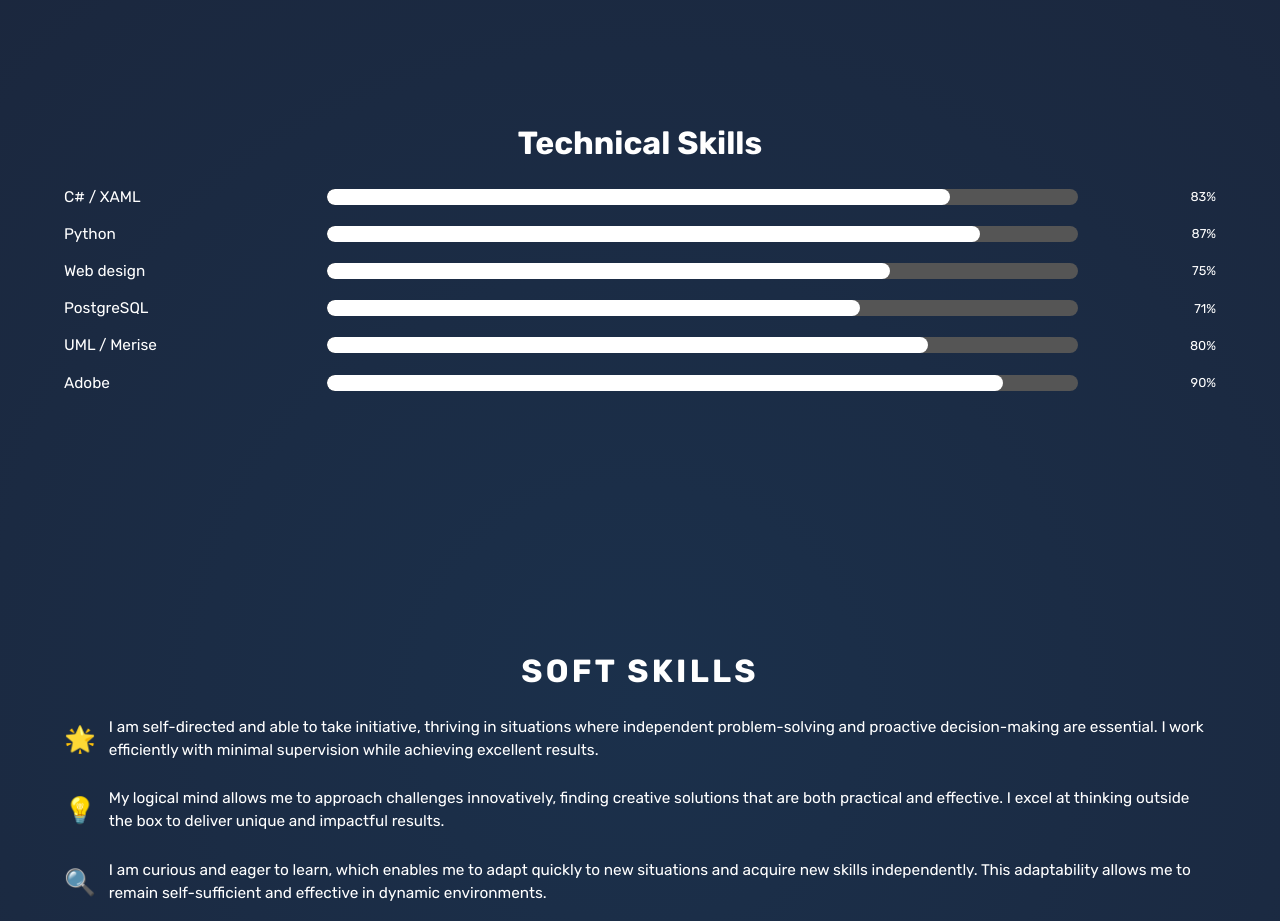
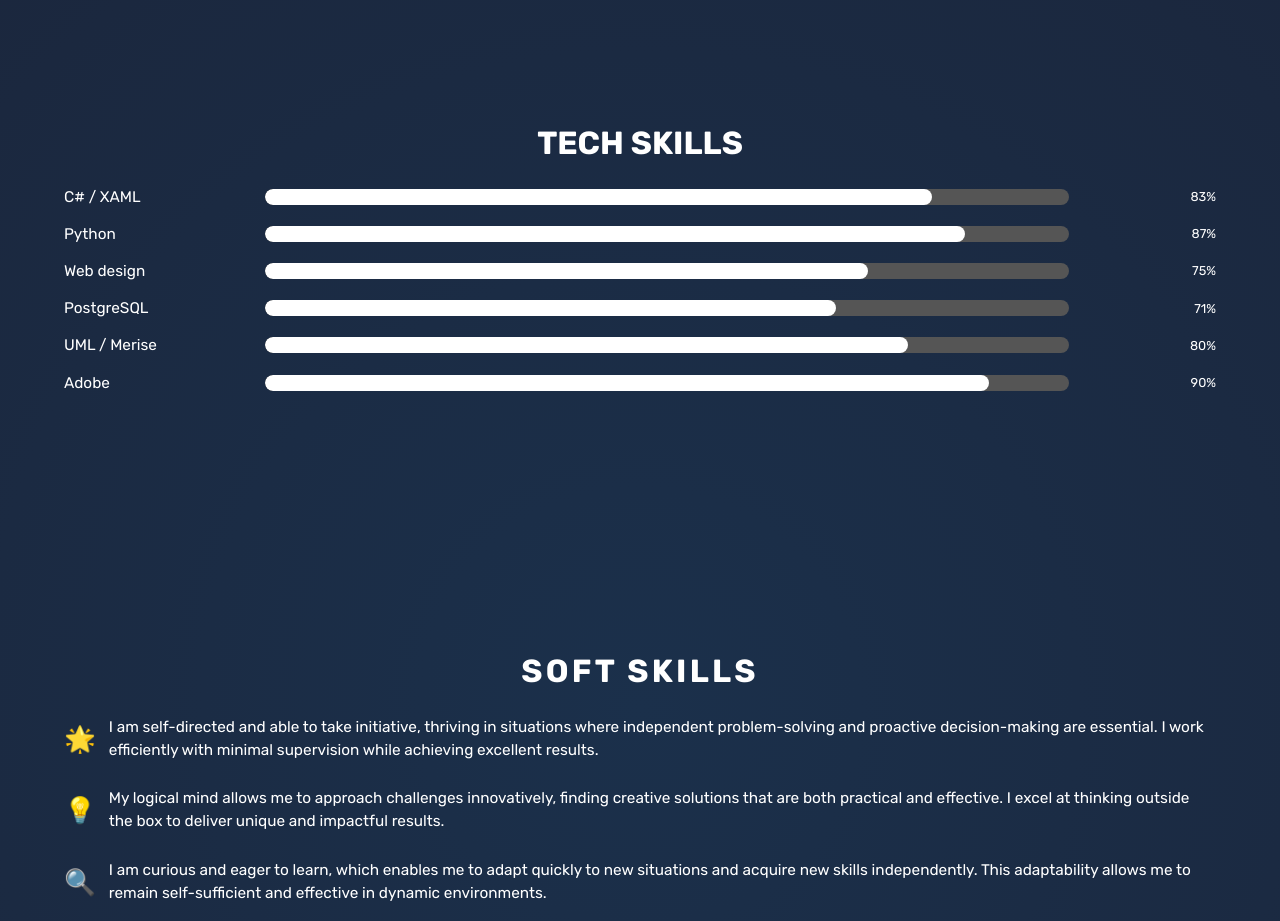
Before and after one commit to lucas-hatet/portfolio-1, a plain HTML site: page index.html in a window 1280 px wide. Shown: the part 1380-2301 px from the top of the page. Drawn offline with Linux system fonts and the light colour scheme.

Commit message:
corrections

```diff
--- a/index.html
+++ b/index.html
@@ -86,7 +86,7 @@
 
         <section id="tech_skills">
 
-            <h3>Technical Skills</h3>
+            <h3>TECH SKILLS</h3>
 
             <div class="skill">
                 <span class="skill-name">C# / XAML</span>
--- a/style.css
+++ b/style.css
@@ -332,14 +332,14 @@ section.light {
 }
 
 .skill-name {
-    flex: 1;
+    flex: 0.7;
     font-size: 1.2vw;
 }
 
 .progress-bar-container {
     flex: 3;
     background-color: #555;
-    border-radius: 10px;
+    border-radius: 1vh;
     height: 2vh;
     overflow: hidden;
     margin: 0 1vw;
```
